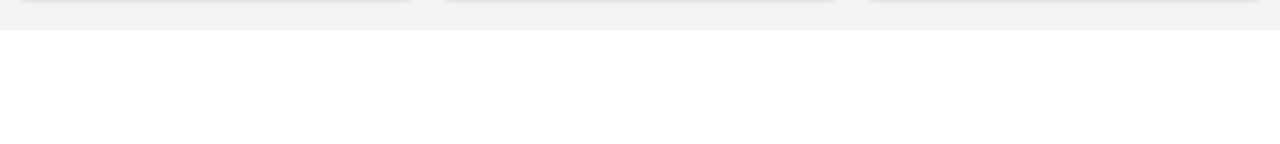
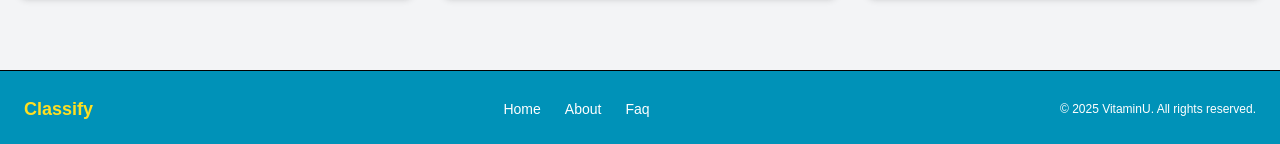
Before and after one commit to adzriladzim/VitaminU, a React (Vite) app in the folder frontend/: page / in a window 1280 px wide. Shown: the part 1320-1464 px from the top of the page. Before the commit the page ends 1350 px from the top, so only its background shows below. Built offline with nearby package versions, Linux system fonts and the light colour scheme.

Commit message:
Refactor components: move to ui & section folder, add separator

```diff
--- a/frontend/package.json
+++ b/frontend/package.json
@@ -10,6 +10,7 @@
     "preview": "vite preview"
   },
   "dependencies": {
+    "@radix-ui/react-separator": "^1.1.7",
     "@radix-ui/react-slot": "^1.2.3",
     "@tailwindcss/vite": "^4.1.13",
     "class-variance-authority": "^0.7.1",
--- /dev/null
+++ b/frontend/src/components/section/Footer.tsx
@@ -0,0 +1,34 @@
+import { FC } from "react";
+
+const Footer: FC = () => {
+  return (
+    <footer className="w-full mt-10 border-t bg-cyan-600 dark:bg-gray-900">
+      <div className="max-w-7xl mx-auto px-6 py-6 flex flex-col md:flex-row justify-between items-center gap-4">
+        {/* Brand / Logo */}
+        <div className="text-lg font-semibold text-yellow-300 dark:text-gray-200">
+          Classify
+        </div>
+
+        {/* Navigation */}
+        <nav className="flex gap-6 text-sm text-white dark:text-gray-400">
+          <a href="#" className="hover:text-gray-900 dark:hover:text-gray-100">
+            Home
+          </a>
+          <a href="#" className="hover:text-gray-900 dark:hover:text-gray-100">
+            About
+          </a>
+          <a href="#" className="hover:text-gray-900 dark:hover:text-gray-100">
+            Faq
+          </a>
+        </nav>
+
+        {/* Copyright */}
+        <p className="text-xs text-white dark:text-gray-500 text-center md:text-right">
+          © {new Date().getFullYear()} VitaminU. All rights reserved.
+        </p>
+      </div>
+    </footer>
+  );
+};
+
+export default Footer;
--- /dev/null
+++ b/frontend/src/components/section/LabSection.tsx
@@ -0,0 +1,41 @@
+import { useState } from 'react';
+import Card from '@/components/section/Card';
+import { labs } from '@/data/labs';
+
+const FILTERS = ['all', 'available', 'in use', 'booked'] as const;
+type FilterType = typeof FILTERS[number];
+
+export default function LabSection() {
+  const [filter, setFilter] = useState<FilterType>('all');
+
+  const filteredLabs = filter === 'all'
+    ? labs
+    : labs.filter(l => l.status === filter);
+
+  return (
+    <section className="max-w-7xl mx-auto px-4 py-8">
+      {/* === Filter Buttons === */}
+      <div className="flex flex-wrap justify-center gap-3 mb-6">
+        {FILTERS.map(f => (
+          <button
+            key={f}
+            onClick={() => setFilter(f)}
+            className={`px-4 py-2 rounded-full text-sm font-medium transition
+              ${filter === f
+                ? 'bg-cyan-600 text-white'
+                : 'bg-white text-cyan-600 border border-cyan-600 hover:bg-cyan-50'}`}
+          >
+            {f.toUpperCase()}
+          </button>
+        ))}
+      </div>
+
+      {/* === Cards === */}
+      <div className="grid grid-cols-1 sm:grid-cols-2 md:grid-cols-3 gap-6">
+        {filteredLabs.map((lab, i) => (
+          <Card key={i} {...lab} />
+        ))}
+      </div>
+    </section>
+  );
+}
--- /dev/null
+++ b/frontend/src/components/ui/separator.tsx
@@ -0,0 +1,26 @@
+import * as React from "react"
+import * as SeparatorPrimitive from "@radix-ui/react-separator"
+
+import { cn } from "@/lib/utils"
+
+function Separator({
+  className,
+  orientation = "horizontal",
+  decorative = true,
+  ...props
+}: React.ComponentProps<typeof SeparatorPrimitive.Root>) {
+  return (
+    <SeparatorPrimitive.Root
+      data-slot="separator"
+      decorative={decorative}
+      orientation={orientation}
+      className={cn(
+        "bg-border shrink-0 data-[orientation=horizontal]:h-px data-[orientation=horizontal]:w-full data-[orientation=vertical]:h-full data-[orientation=vertical]:w-px",
+        className
+      )}
+      {...props}
+    />
+  )
+}
+
+export { Separator }
--- a/frontend/src/pages/auth/Register.tsx
+++ b/frontend/src/pages/auth/Register.tsx
@@ -97,7 +97,7 @@ export default function Register() {
           Welcome to <span className="font-bold">Classify</span>
         </h1>
         <p className="text-center">Create your account here</p>
-        <h2 className="text-2xl font-bold m-6 text-center">Register</h2>
+        <h2 className="text-2xl font-bold m-6 text-center">Register your account</h2>
 
         <form onSubmit={handleSubmit} className="space-y-4">
           {/* NAME */}
--- a/frontend/src/pages/home/Home.tsx
+++ b/frontend/src/pages/home/Home.tsx
@@ -1,49 +1,15 @@
-import { useState } from 'react';
-import Navbar from '@/components/Navbar';
-import Hero from '@/components/Hero';
-import Card from '@/components/Card';
-import { labs } from '@/data/labs';
-
-const FILTERS = ['all', 'available', 'in use', 'booked'] as const;
-type FilterType = typeof FILTERS[number];
+import Navbar from '@/components/section/Navbar';
+import Hero from '@/components/section/Hero';
+import LabSection from '@/components/section/LabSection';
+import Footer from '@/components/section/Footer'
 
 export default function Home() {
-  const [filter, setFilter] = useState<FilterType>('all');
-
-  const filteredLabs = filter === 'all'
-    ? labs
-    : labs.filter(l => l.status === filter);
-
   return (
     <div className="bg-gray-100 min-h-screen">
       <Navbar />
       <Hero />
-
-      <main className="max-w-7xl mx-auto px-4 py-8">
-        {/* === Filter Buttons === */}
-        <div className="flex flex-wrap justify-center gap-3 mb-6">
-          {FILTERS.map(f => (
-            <button
-              key={f}
-              onClick={() => setFilter(f)}
-              className={`px-4 py-2 rounded-full text-sm font-medium transition
-                ${filter === f
-                  ? 'bg-cyan-600 text-white'
-                  : 'bg-white text-cyan-600 border border-cyan-600 hover:bg-cyan-50'}
-              `}
-            >
-              {f.toUpperCase()}
-            </button>
-          ))}
-        </div>
-
-        {/* === Cards === */}
-        <div className="grid grid-cols-1 sm:grid-cols-2 md:grid-cols-3 gap-6">
-          {filteredLabs.map((lab, i) => (
-            <Card key={i} {...lab} />
-          ))}
-        </div>
-      </main>
+      <LabSection />
+      <Footer />
     </div>
   );
 }
--- a/frontend/tsconfig.json
+++ b/frontend/tsconfig.json
@@ -18,10 +18,10 @@
     "isolatedModules": true,
     "noEmit": true,
     "jsx": "react-jsx",
-    "baseUrl": ".",
+    "baseUrl": "./src",
     "paths": {
       "@/*": [
-        "src/*"
+        "*"
       ]
     }
   },
```
Also changed, not shown: frontend/src/components/Footer.tsx (deleted), frontend/src/components/section/Card.tsx (renamed from frontend/src/components/Card.tsx), frontend/src/components/section/Hero.tsx (renamed from frontend/src/components/Hero.tsx), frontend/src/components/section/Navbar.tsx (renamed from frontend/src/components/Navbar.tsx), 1 other file (tests, documents, lock files or other folders).
